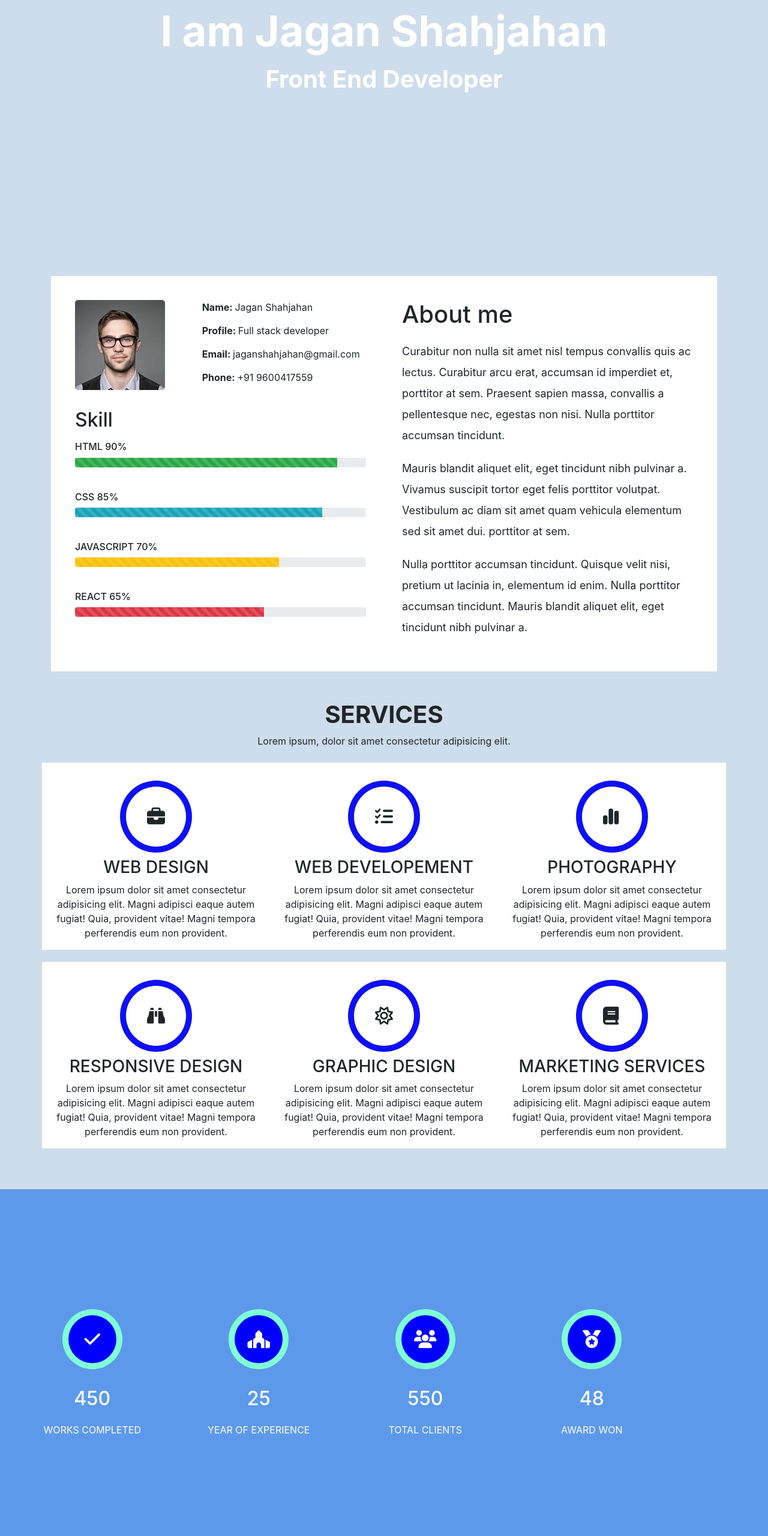
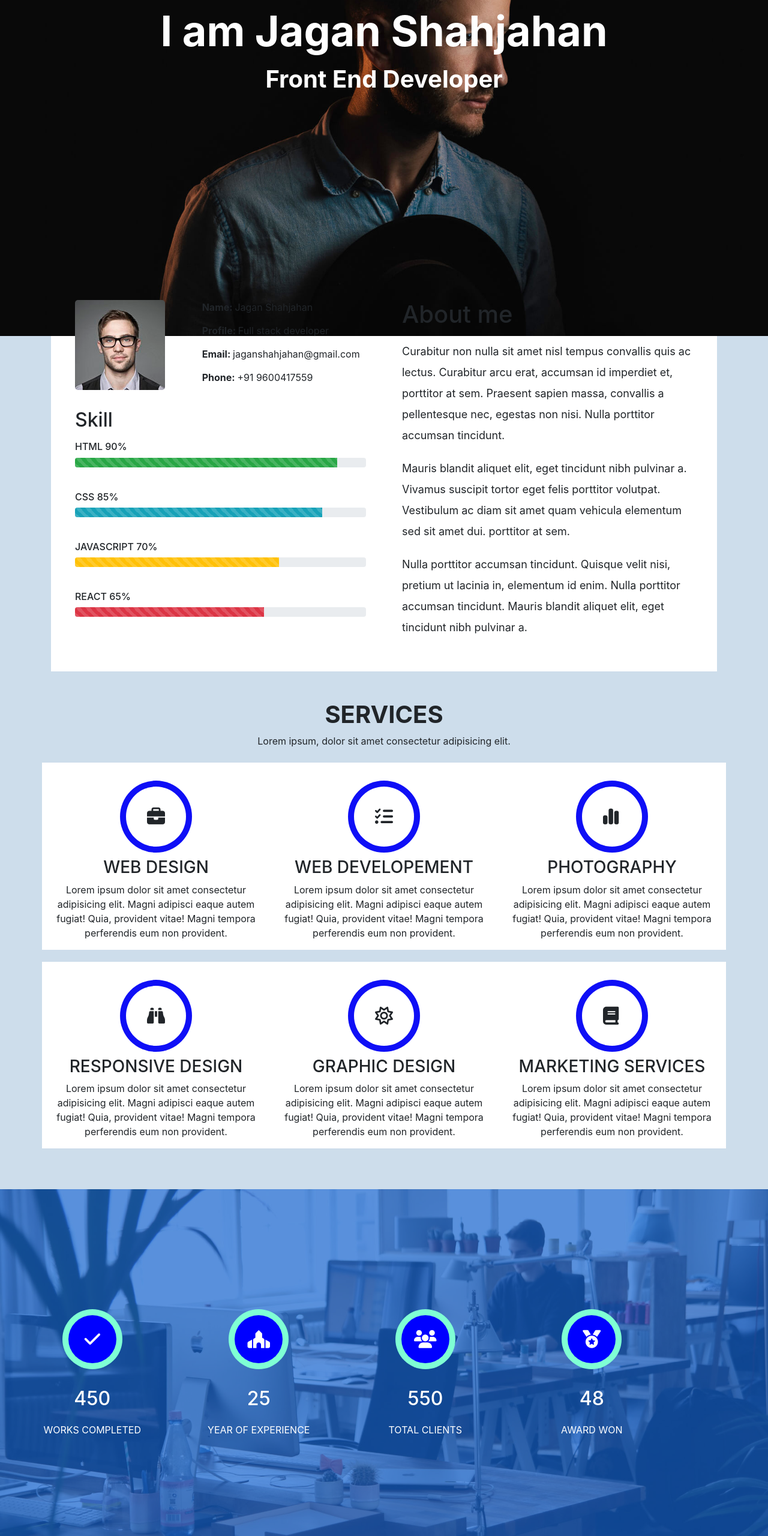
Before and after one commit to jagans-github/devFolio-Bootstrap, a plain HTML site: page index.html in a window 1280 px wide. Shown: the part 240-2800 px from the top of the page at 60% size. Drawn offline with Linux system fonts and the light colour scheme.

Commit message:
Update style.css

```diff
--- a/style.css
+++ b/style.css
@@ -36,7 +36,7 @@ margin-left: auto;
 }
 
 .hero{
-    background-image: url('/images/hero-bg.jpg');
+    background-image: url('hero-bg.jpg');
     width: 100%;
     height: 100vh;
     background-position: center;
@@ -142,7 +142,7 @@ border-radius: 5px;
 }
 
 .achievement-section{
-    background-image: url('/images/counters-bg.jpg');
+    background-image: url('counters-bg.jpg');
     width: 100%;
     background-attachment: fixed;
     background-position: center;
@@ -217,7 +217,7 @@ border-radius: 5px;
 
 }
 .carousal-section{
-    background-image: url('/images/overlay-bg.jpg');
+    background-image: url('overlay-bg.jpg');
     width: 100%;
     height: 600px;
     background-position: center;
```
